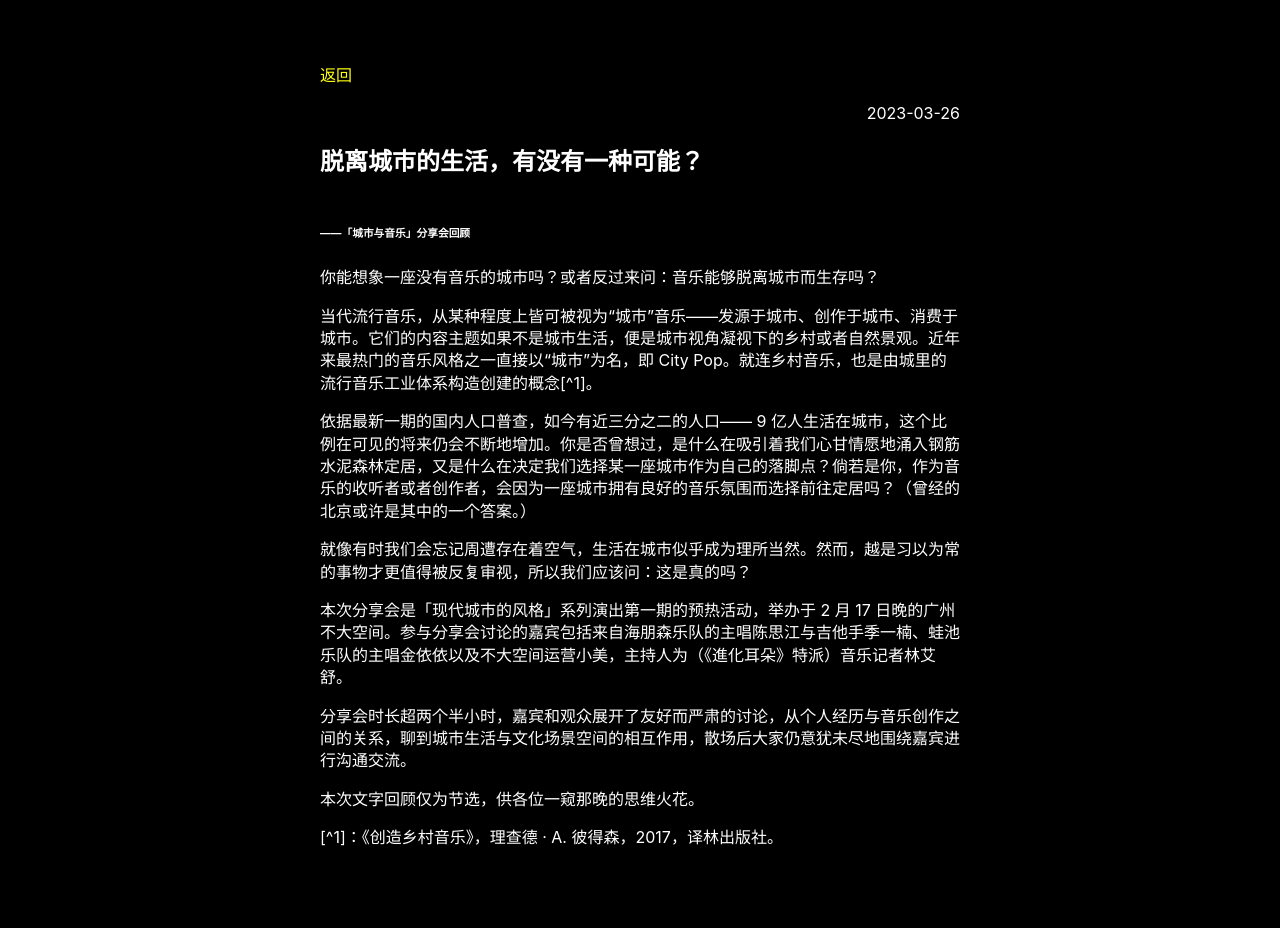
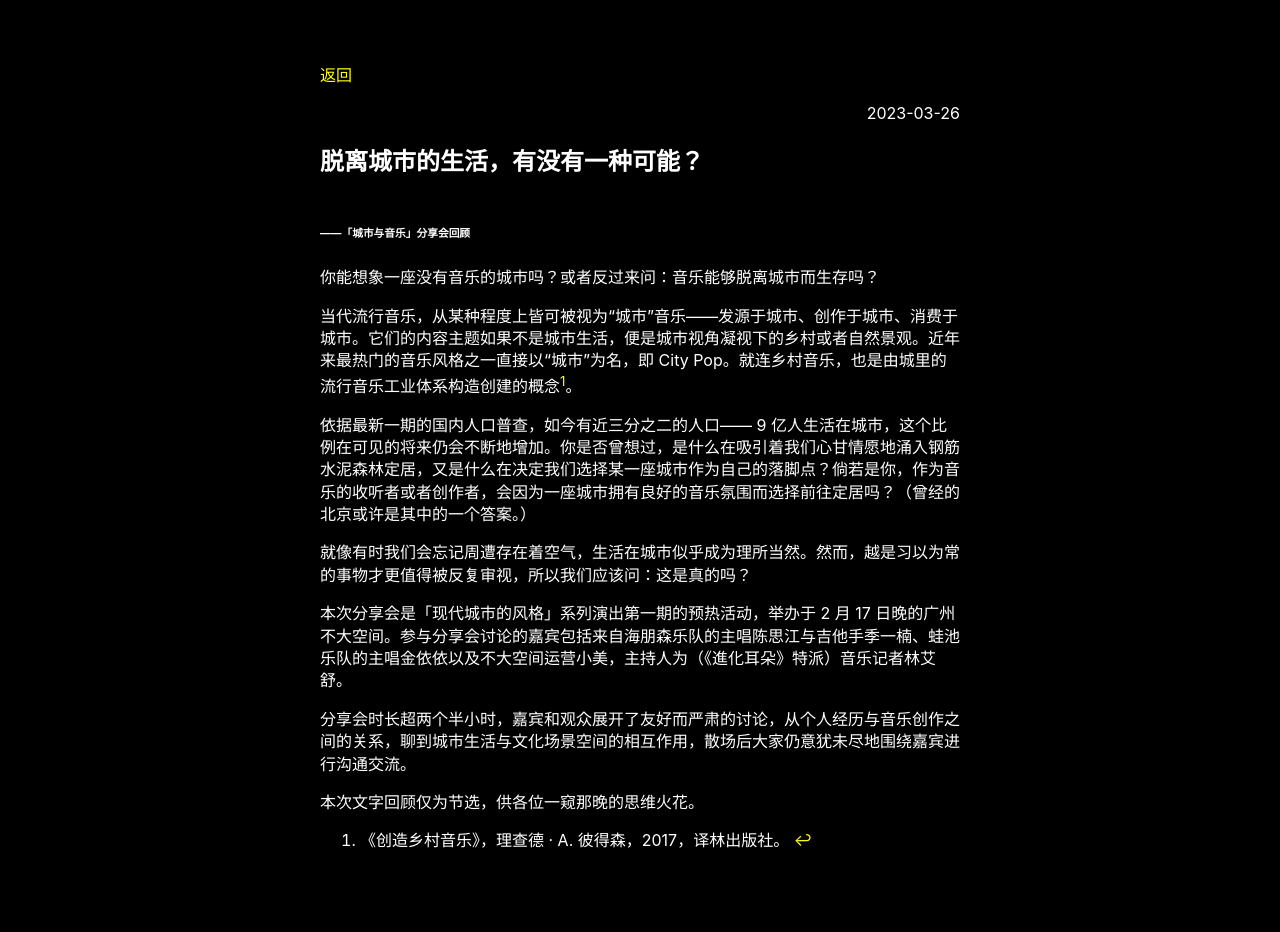
Before and after one commit to salingerlin/salingerlin.github.io, a Jekyll site: the page built from _posts/2023-03-26-脱离城市的生活，有没有一种可能？.md, in a window 1280 px wide. Built offline with Jekyll 4.4.1, drawn with Linux system fonts in a browser that asks for light colours.

Commit message:
Update 2023-03-26-脱离城市的生活，有没有一种可能？.md

```diff
--- a/_posts/2023-03-26-脱离城市的生活，有没有一种可能？.md
+++ b/_posts/2023-03-26-脱离城市的生活，有没有一种可能？.md
@@ -23,4 +22,4 @@ slug: hr example
 
 {: data-content="footnotes"}
 
-[^1]：《创造乡村音乐》，理查德 · A. 彼得森，2017，译林出版社。
+[^1]: 《创造乡村音乐》，理查德 · A. 彼得森，2017，译林出版社。
```
Also changed, not shown: other parts of _posts/2023-03-26-脱离城市的生活，有没有一种可能？.md (+0 -1 lines).
